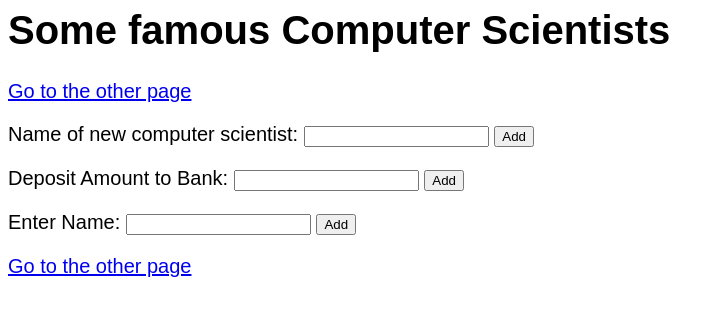
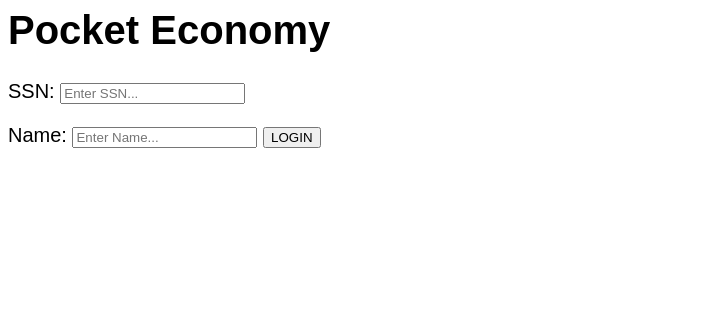
Before and after one commit to victlue/w4111-proj1, a Flask app: template templates/index.html in a window 1280 px wide. Shown: the top 316 px of the page, without its empty margins (0-724 px from the left). Run offline with Flask 2, Linux system fonts and the light colour scheme; the template is opened without the code that fills it, so the values that code supplies are empty; parts of the project's set-up code (start-up, migrations or seed data) failed here and were passed over.

Commit message:
Add files via upload

```diff
--- a/templates/index.html
+++ b/templates/index.html
@@ -8,32 +8,15 @@
 
 
 <body>
-  <h1>Some famous Computer Scientists</h1>
-  <div>{{data}}</div>
+   <h1>Pocket Economy</h1>
 
-  <div>
-    {% for n in data %}
-    <div>{{n}}</div>
-    {% endfor %}
-  </div>
+  <p>SSN: <input type="text" name="name" placeholder="Enter SSN..."/> </p>
 
-<p><a href="another">Go to the other page</a></p>
-
-<form method="POST" action="/add">
-<p>Name of new computer scientist: <input type="text" name="name"> <input type="submit" value="Add"></p>
-</form>
-
-<form method="POST" action="/depositUser">
-<p>Deposit Amount to Bank: <input type="number" name="name"> <input type="submit" value="Add"></p>
-</form>
-
-<form method="POST" action="/book">
-<p>Enter Name: <input type="text" name="name"> <input type="submit" value="Add"></p>
-</form>
+  <form method="POST" action="/book">
+  <p>Name:  <input type="text" name="name" placeholder="Enter Name..."/> <input type="submit" value="LOGIN"/> </p>
+  </form>
 
 
-
-<p><a href="testing">Go to the other page</a></p>
 
 </body>
 
```
Also changed, not shown: templates/book.html (+8 -5 lines).
